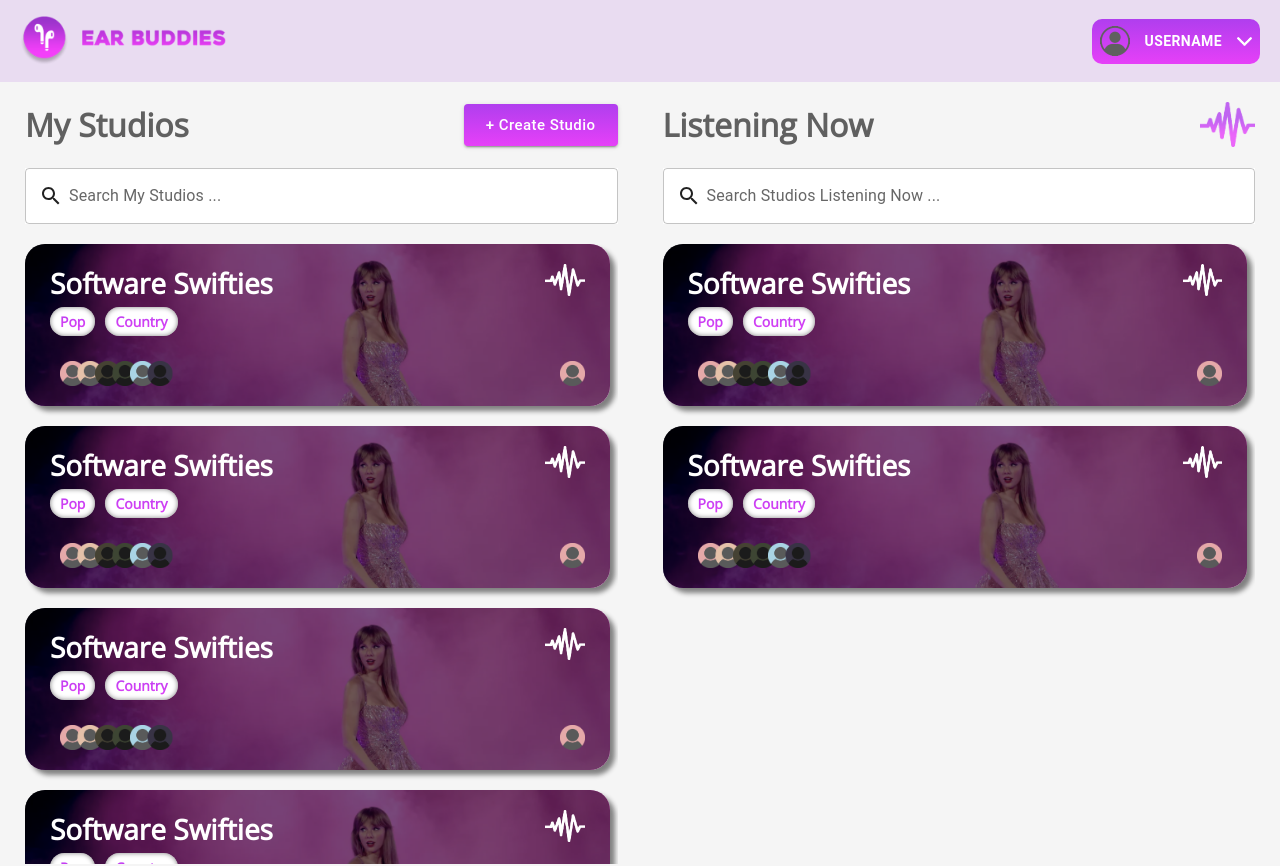
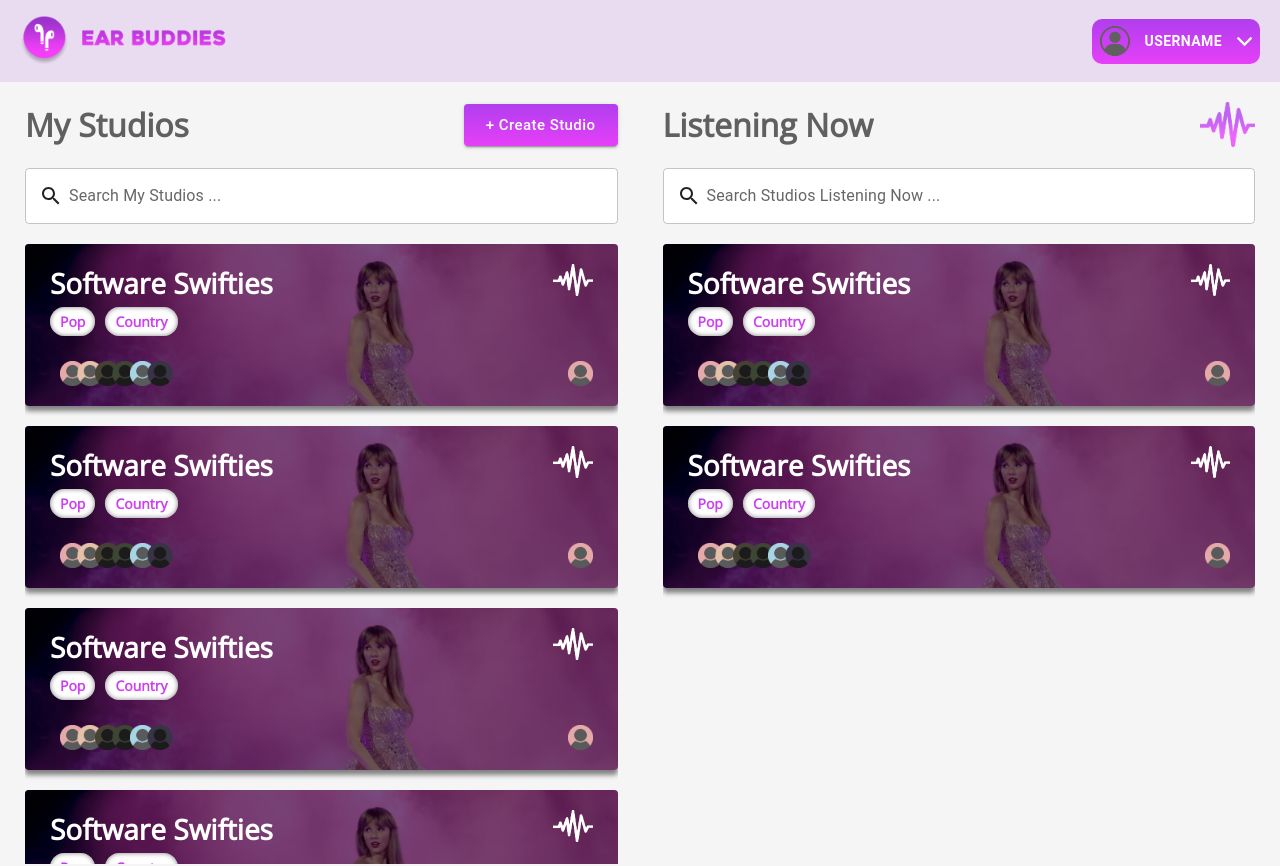
Before and after one commit to samanthamebius/EarBuddies, a React (Vite) app in the folder frontend/: page / in a window 1280 px wide. Built offline with nearby package versions, Linux system fonts and the light colour scheme; sample sign-in values are in the browser's storage.

Commit message:
Fix card radius, card shadow and search field radius

```diff
--- a/frontend/src/home/HomePage.module.css
+++ b/frontend/src/home/HomePage.module.css
@@ -37,8 +37,16 @@
 
 .cardContainer {
 	height: calc(0.8 * 100vh);
-	overflow-y: auto;
-	padding-right: 8px;
+	overflow-y: scroll;
+}
+
+.cardContainer::-webkit-scrollbar {
+	display: none;
+}
+
+.cardContainer {
+	-ms-overflow-style: none;
+	scrollbar-width: none;
 }
 
 .soundWaves {
--- a/frontend/src/home/StudioCard.module.css
+++ b/frontend/src/home/StudioCard.module.css
@@ -2,16 +2,16 @@
     margin: 20px 0px 20px 0px;
     width: 100%;
     height: auto;
-    border-radius: 20px;
+    border-radius: 4px;
     background-size: cover;
     background-repeat: no-repeat;
-    box-shadow: 5px 5px 5px grey;
+    box-shadow: 0px 5px 5px grey;
 }
 
 .darkLayer {
     background-color: rgba(0,0,0,0.5);
     width: 100%;
-    border-radius: 20px;
+    border-radius: 4px;
     margin: 0px;
 }
 
--- a/frontend/src/shared/SearchBar.module.css
+++ b/frontend/src/shared/SearchBar.module.css
@@ -1,5 +1,6 @@
 .searchBar {
     background-color: white;
+    border-radius: 4px;
     padding: 0px;
 }
 
```
